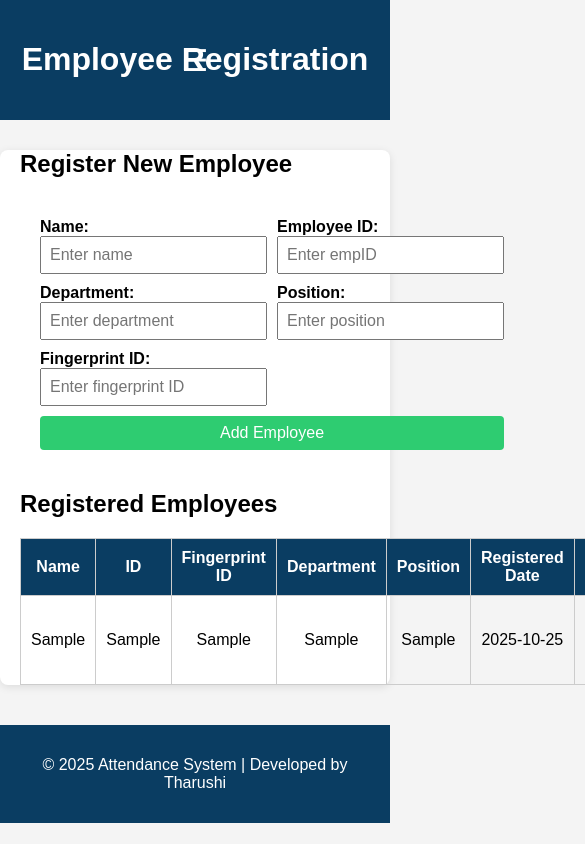
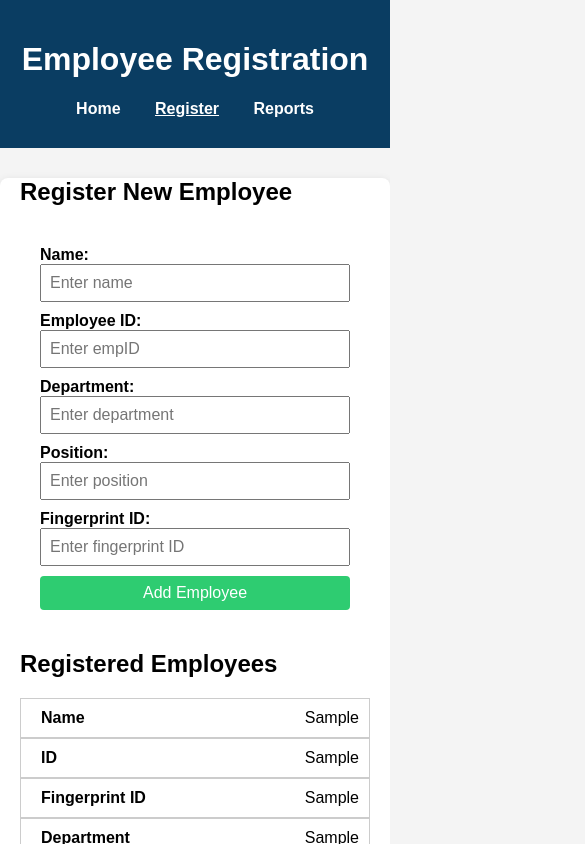
Before and after one commit to 1201Tharu/fingerprint-attendance-system, a website: page register.html in a window 390 px wide. Both pictures are taken after typing "Sample", "Sample", "Sample", "Sample", "Sample" into the empty fields and a click on the button "Add Employee". Shown: the top 844 px of the page, 585 px wide, since content can reach past the window. Drawn offline with Linux system fonts and the light colour scheme.

Commit message:
Update register.html

```diff
--- a/register.html
+++ b/register.html
@@ -6,93 +6,48 @@
 <title>Register Employees</title>
 <style>
   body { font-family: Arial, sans-serif; background: #f4f4f4; margin:0; padding:0; }
-  header {
-    background: #0a3d62;
-    color: #fff;
-    padding: 20px;
-    text-align: center;
-    position: relative;
-  }
-
-  /* --- HAMBURGER ICON --- */
-  .menu-toggle {
-    display: none;
-    position: absolute;
-    top: 50%;
-    left: 50%;
-    transform: translate(-50%, -50%);
-    background: none;
-    border: none;
-    font-size: 30px;
-    color: #fff;
-    cursor: pointer;
-  }
-
-  nav ul {
-    list-style: none;
-    padding: 0;
-    text-align: center;
-    margin: 10px 0;
-  }
-  nav ul li {
-    display: inline-block;
-    margin: 0 15px;
-  }
-  nav ul li a {
-    color: #fff;
-    text-decoration: none;
-    font-weight: bold;
-  }
-  nav ul li a.active {
-    text-decoration: underline;
-  }
-
-  main {
-    max-width: 950px;
-    margin: 30px auto;
-    padding: 0 20px;
-    background: #fff;
-    box-shadow: 0 2px 8px rgba(0,0,0,0.1);
-    border-radius: 8px;
-  }
-
-  form {
-    display: grid;
-    grid-template-columns: 1fr 1fr;
-    gap: 10px;
-    padding: 20px;
-  }
+  header { background: #0a3d62; color: #fff; padding: 20px; text-align: center; position: relative; }
+  nav ul { list-style: none; padding: 0; text-align: center; margin: 10px 0; }
+  nav ul li { display: inline-block; margin: 0 15px; }
+  nav ul li a { color: #fff; text-decoration: none; font-weight: bold; }
+  nav ul li a.active { text-decoration: underline; }
+  main { max-width: 950px; margin: 30px auto; padding: 0 20px; background: #fff; box-shadow: 0 2px 8px rgba(0,0,0,0.1); border-radius: 8px; }
+  form { display: grid; grid-template-columns: 1fr 1fr; gap: 10px; padding: 20px; }
   label { font-weight: bold; }
-  input, select, button { padding: 8px; font-size: 1em; }
+  input, select, button { padding: 8px; font-size: 1em; width: 100%; box-sizing: border-box; }
   button { border: none; border-radius: 4px; cursor: pointer; }
   .add-btn { background-color: #2ecc71; color: #fff; grid-column: span 2; }
-
-  table {
-    width: 100%;
-    border-collapse: collapse;
-    margin-top: 20px;
-  }
+  table { width: 100%; border-collapse: collapse; margin-top: 20px; }
   th, td { border: 1px solid #ccc; padding: 10px; text-align: center; }
   th { background: #0a3d62; color: #fff; }
   tr:nth-child(even) { background-color: #f9f9f9; }
-
   .edit-btn { background-color: #f39c12; color: #fff; }
   .delete-btn { background-color: #c0392b; color: #fff; }
-
   footer { text-align: center; padding: 15px; background: #0a3d62; color: #fff; margin-top: 40px; }
 
-  /* --- RESPONSIVE STYLES --- */
+  /* Responsive for mobile */
   @media (max-width: 768px) {
     form { grid-template-columns: 1fr; }
-    nav ul {
-      display: none;
-      flex-direction: column;
-      background: #0a3d62;
-      padding: 10px 0;
+    .add-btn { grid-column: span 1; }
+    table, thead, tbody, th, td, tr {
+      display: block;
     }
-    nav ul.active { display: flex; }
-    nav ul li { margin: 10px 0; }
-    .menu-toggle { display: block; }
+    thead tr { display: none; }
+    tr { margin-bottom: 15px; border-bottom: 2px solid #ddd; }
+    td {
+      text-align: right;
+      padding-left: 50%;
+      position: relative;
+    }
+    td::before {
+      content: attr(data-label);
+      position: absolute;
+      left: 10px;
+      width: 45%;
+      padding-left: 10px;
+      font-weight: bold;
+      text-align: left;
+    }
   }
 </style>
 </head>
@@ -100,8 +55,6 @@
 
 <header>
   <h1>Employee Registration</h1>
-  <!-- ☰ HAMBURGER ICON CENTER -->
-  <button class="menu-toggle" onclick="toggleMenu()">☰</button>
   <nav>
     <ul>
       <li><a href="index.html">Home</a></li>
@@ -113,7 +66,6 @@
 
 <main>
   <h2>Register New Employee</h2>
-
   <form id="registerForm">
     <div>
       <label>Name:</label>
@@ -175,13 +127,13 @@ function renderEmployees(){
   }
   tableBody.innerHTML = employees.map((emp, index) => `
     <tr>
-      <td>${emp.name}</td>
-      <td>${emp.ID}</td>
-      <td>${emp.fingerprintID || '-'}</td>
-      <td>${emp.department}</td>
-      <td>${emp.position}</td>
-      <td>${emp.registeredDate}</td>
-      <td>
+      <td data-label="Name">${emp.name}</td>
+      <td data-label="ID">${emp.ID}</td>
+      <td data-label="Fingerprint ID">${emp.fingerprintID || '-'}</td>
+      <td data-label="Department">${emp.department}</td>
+      <td data-label="Position">${emp.position}</td>
+      <td data-label="Registered Date">${emp.registeredDate}</td>
+      <td data-label="Actions">
         <button class="edit-btn" onclick="editEmployee(${index})">Edit</button>
         <button class="delete-btn" onclick="deleteEmployee(${index})">Delete</button>
       </td>
@@ -246,11 +198,6 @@ function deleteEmployee(index){
   }
 }
 
-/* --- MOBILE MENU TOGGLE --- */
-function toggleMenu(){
-  document.querySelector("nav ul").classList.toggle("active");
-}
-
 renderEmployees();
 </script>
 
```
